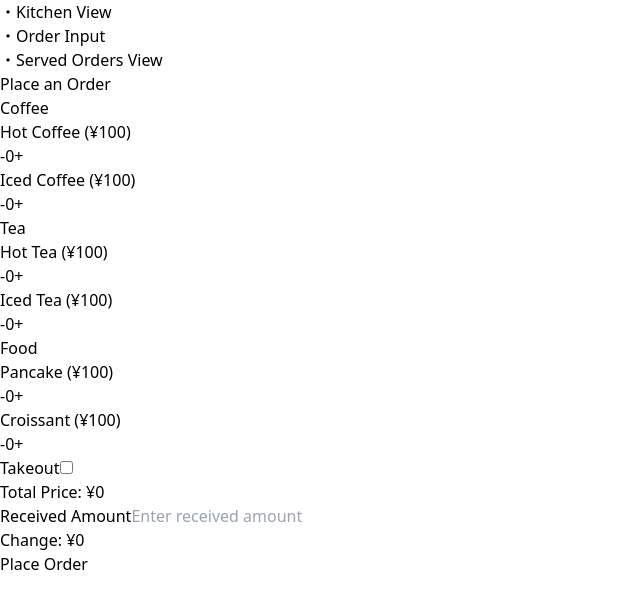
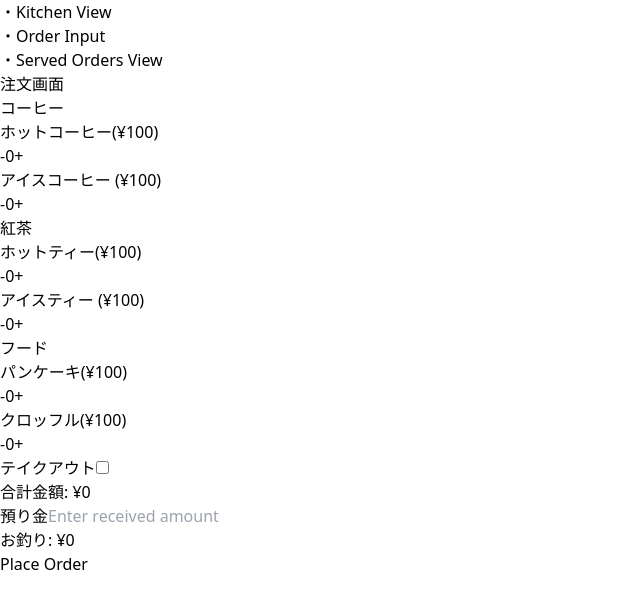
Before and after one commit to yif11/OrderingSystem, a React (Vite) app: page /order in a window 1280 px wide. Shown: the top 608 px of the page, without its empty margins (0-640 px from the left). Built offline with nearby package versions, Linux system fonts and the light colour scheme.

Commit message:
OrderInputの日本語化

```diff
--- a/src/OrderInput.tsx
+++ b/src/OrderInput.tsx
@@ -85,13 +85,13 @@ const OrderInput: React.FC = () => {
 
     return (
         <div className="container mx-auto p-4 bg-white shadow-md rounded max-w-md lg:max-w-lg">
-            <h2 className="text-3xl font-bold mb-4 text-center">Place an Order</h2>
+            <h2 className="text-3xl font-bold mb-4 text-center">注文画面</h2>
 
             {/* コーヒーの注文 */}
             <div className="mb-4">
-                <h3 className="text-lg font-semibold">Coffee</h3>
+                <h3 className="text-lg font-semibold">コーヒー</h3>
                 <div className="flex justify-between items-center">
-                    <span>Hot Coffee (¥{productPrices.hotCoffee})</span>
+                    <span>ホットコーヒー(¥{productPrices.hotCoffee})</span>
                     <div className="flex items-center">
                         <button
                             onClick={() => updateOrder('hotCoffee', orders.hotCoffee - 1)}
@@ -109,7 +109,7 @@ const OrderInput: React.FC = () => {
                     </div>
                 </div>
                 <div className="flex justify-between items-center">
-                    <span>Iced Coffee (¥{productPrices.icedCoffee})</span>
+                    <span>アイスコーヒー (¥{productPrices.icedCoffee})</span>
                     <div className="flex items-center">
                         <button
                             onClick={() => updateOrder('icedCoffee', orders.icedCoffee - 1)}
@@ -130,9 +130,9 @@ const OrderInput: React.FC = () => {
 
             {/* 紅茶の注文 */}
             <div className="mb-4">
-                <h3 className="text-lg font-semibold">Tea</h3>
+                <h3 className="text-lg font-semibold">紅茶</h3>
                 <div className="flex justify-between items-center">
-                    <span>Hot Tea (¥{productPrices.hotTea})</span>
+                    <span>ホットティー(¥{productPrices.hotTea})</span>
                     <div className="flex items-center">
                         <button
                             onClick={() => updateOrder('hotTea', orders.hotTea - 1)}
@@ -150,7 +150,7 @@ const OrderInput: React.FC = () => {
                     </div>
                 </div>
                 <div className="flex justify-between items-center">
-                    <span>Iced Tea (¥{productPrices.icedTea})</span>
+                    <span>アイスティー (¥{productPrices.icedTea})</span>
                     <div className="flex items-center">
                         <button
                             onClick={() => updateOrder('icedTea', orders.icedTea - 1)}
@@ -171,9 +171,9 @@ const OrderInput: React.FC = () => {
 
             {/* フードメニューの注文 */}
             <div className="mb-4">
-                <h3 className="text-lg font-semibold">Food</h3>
+                <h3 className="text-lg font-semibold">フード</h3>
                 <div className="flex justify-between items-center">
-                    <span>Pancake (¥{productPrices.pancake})</span>
+                    <span>パンケーキ(¥{productPrices.pancake})</span>
                     <div className="flex items-center">
                         <button
                             onClick={() => updateOrder('pancake', orders.pancake - 1)}
@@ -191,7 +191,7 @@ const OrderInput: React.FC = () => {
                     </div>
                 </div>
                 <div className="flex justify-between items-center">
-                    <span>Croissant (¥{productPrices.croissant})</span>
+                    <span>クロッフル(¥{productPrices.croissant})</span>
                     <div className="flex items-center">
                         <button
                             onClick={() => updateOrder('croissant', orders.croissant - 1)}
@@ -212,7 +212,7 @@ const OrderInput: React.FC = () => {
 
             {/* テイクアウトのチェックボックス */}
             <div className="mb-4">
-                <label className="text-lg font-semibold mr-2">Takeout</label>
+                <label className="text-lg font-semibold mr-2">テイクアウト</label>
                 <input
                     type="checkbox"
                     checked={isTakeout}
@@ -222,11 +222,11 @@ const OrderInput: React.FC = () => {
 
             {/* 合計金額の表示 */}
             <div className="mt-6 text-xl font-bold text-center">
-                Total Price: ¥{totalPrice}
+                合計金額: ¥{totalPrice}
             </div>
 
             <div className="mt-4">
-                <label className="block text-lg font-medium mb-2">Received Amount</label>
+                <label className="block text-lg font-medium mb-2">預り金</label>
                 <input
                     type="number"
                     value={receivedAmount}
@@ -237,7 +237,7 @@ const OrderInput: React.FC = () => {
             </div>
 
             <div className="mt-4 text-lg">
-                Change: ¥{change >= 0 ? change : 0}
+                お釣り: ¥{change >= 0 ? change : 0}
             </div>
 
             <button
```
